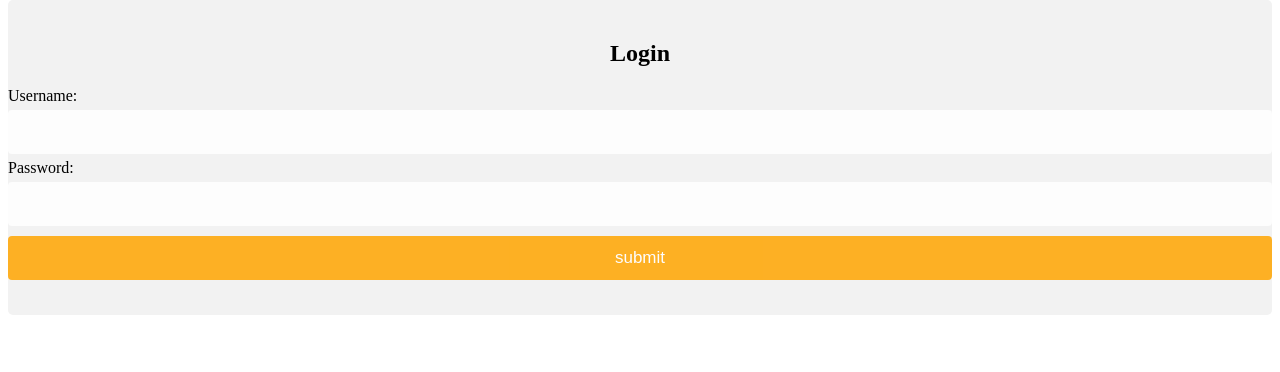
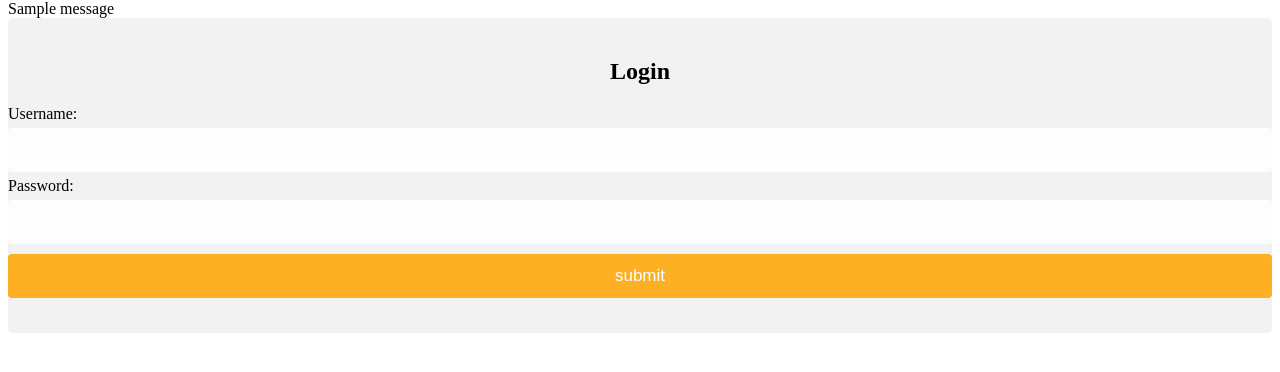
Before and after one commit to bikezon/bikezon, a Django app: page /login/ in a window 1280 px wide. Shown: the part 109-481 px from the top of the page. Run offline with Django 3.2, Linux system fonts and the light colour scheme; tables that the repository leaves empty hold one stand-in row (values such as "Sample post"); one stand-in notice (Sample message) is shown; some libraries are stand-ins or nearby versions.

Commit message:
Added incorrect username/password message to login

```diff
--- a/app/views.py
+++ b/app/views.py
@@ -6,6 +6,7 @@ from django.contrib.auth.decorators import login_required
 from app.models import Category, SubCategory, Product, UserProfile
 from app.forms import UserForm, UserProfileForm, ProductForm
 from django.contrib.auth.models import User
+from django.contrib import messages
 
 
 # ----------- Views follow from design specification ----------- #
@@ -57,8 +58,8 @@ def user_login(request):
             else:
                 return HttpResponse("Your Bikezon account is disabled.")
         else:
-            print(f"Invalid login details: {username}, {password}")
-            return HttpResponse("Invalid login details supplied.")
+            messages.error(request, 'username or password not correct')
+            return redirect('app:login')
     else:
         return render(request, "app/login.html")
 
--- a/templates/app/login.html
+++ b/templates/app/login.html
@@ -8,6 +8,11 @@ Bikezon Login
 
 {% block body_block %}
 <script src="{% static 'js/app-js/login_button.js' %}"> </script>
+{% for message in messages %}
+<div class="alert alert-error">
+    {{ message }}
+</div>
+{% endfor %}
 <div class="container">
     <h2 style="text-align:center">Login</h2>
     <form id="login_form" method="post" action="{% url 'app:login' %}">
```
